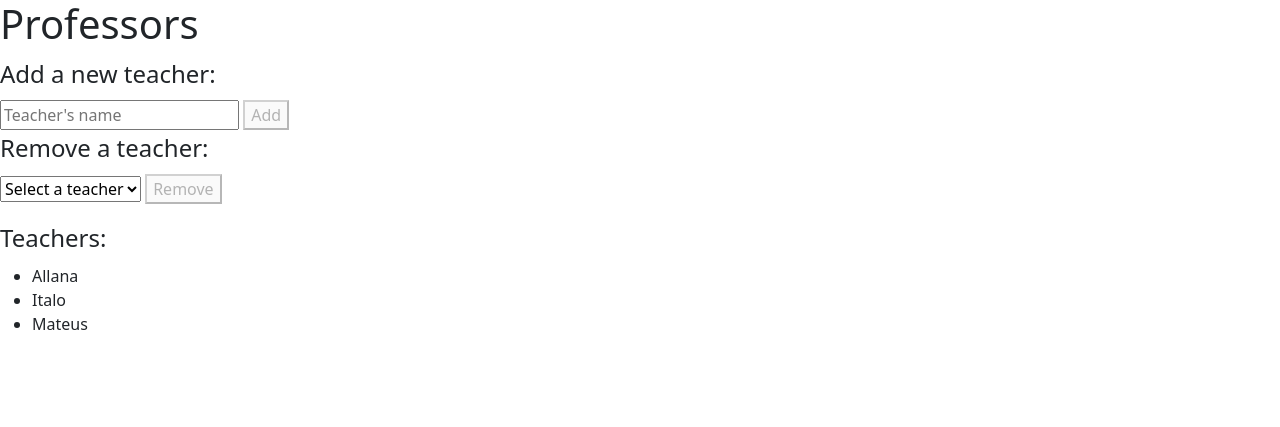
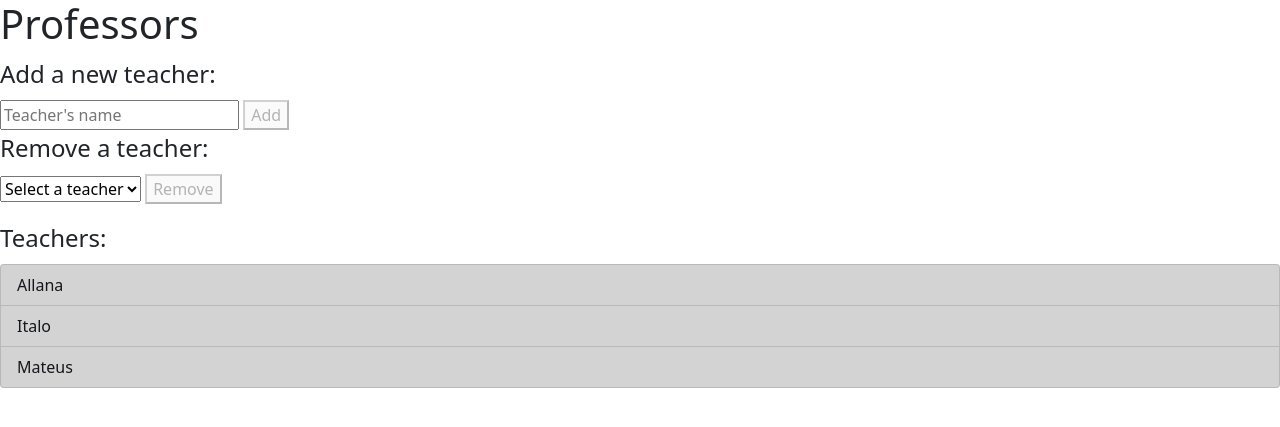
Before and after one commit to gmateusjose/smart-manager, a Flask app: page /professors in a window 1280 px wide. Shown: the top 427 px of the page. Run offline with Flask 2, Linux system fonts and the light colour scheme; data comes from the database, SQL or seed files in the repository.

Commit message:
styling professors list

```diff
--- a/templates/professors.html
+++ b/templates/professors.html
@@ -22,9 +22,9 @@
 	<p>{{ error_msg }}</p>
 
 	<legend>Teachers:</legend>
-	<ul>
+	<ul class="list-group">
 		{% for professor in professors %}
-			<li>{{ professor }}</li>
+			<li class="list-group-item list-group-item-dark">{{ professor }}</li>
 		{% endfor %}
 	</ul>
 
```
